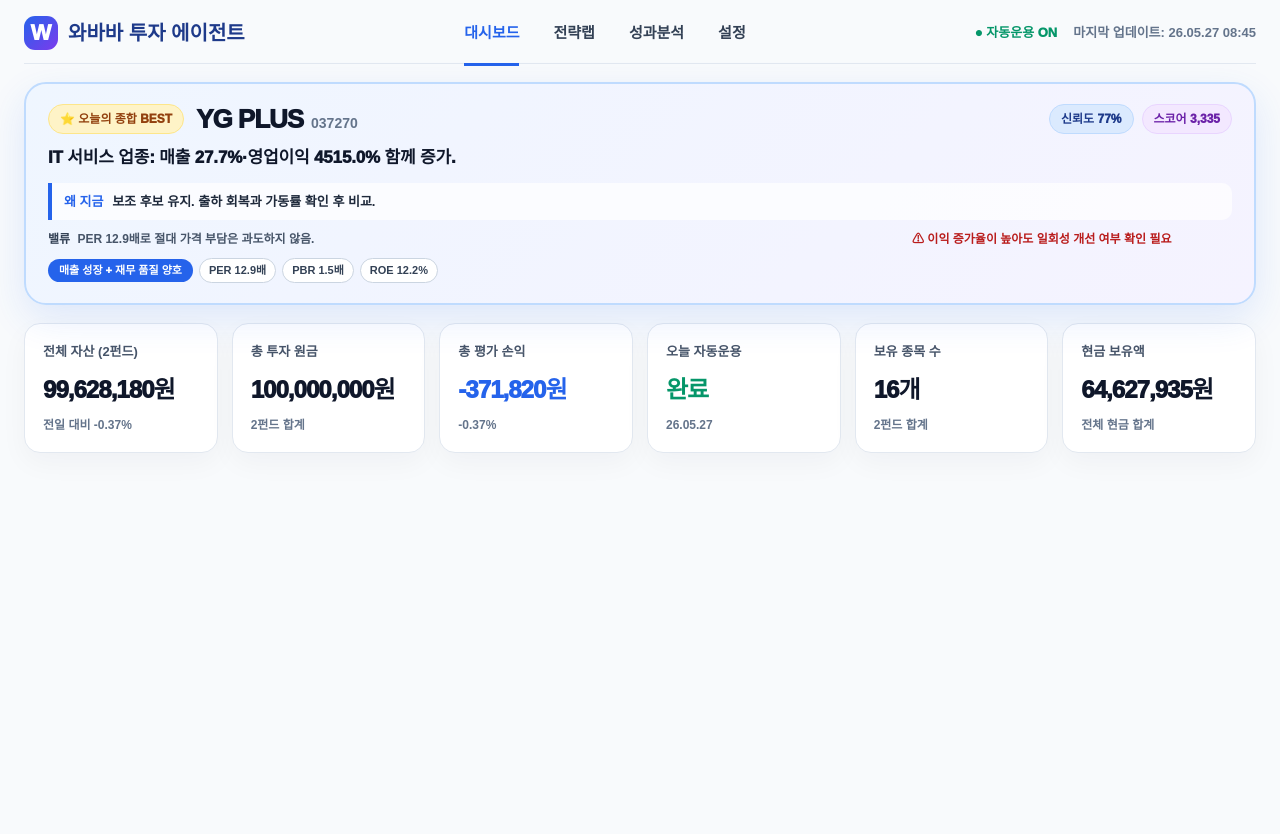
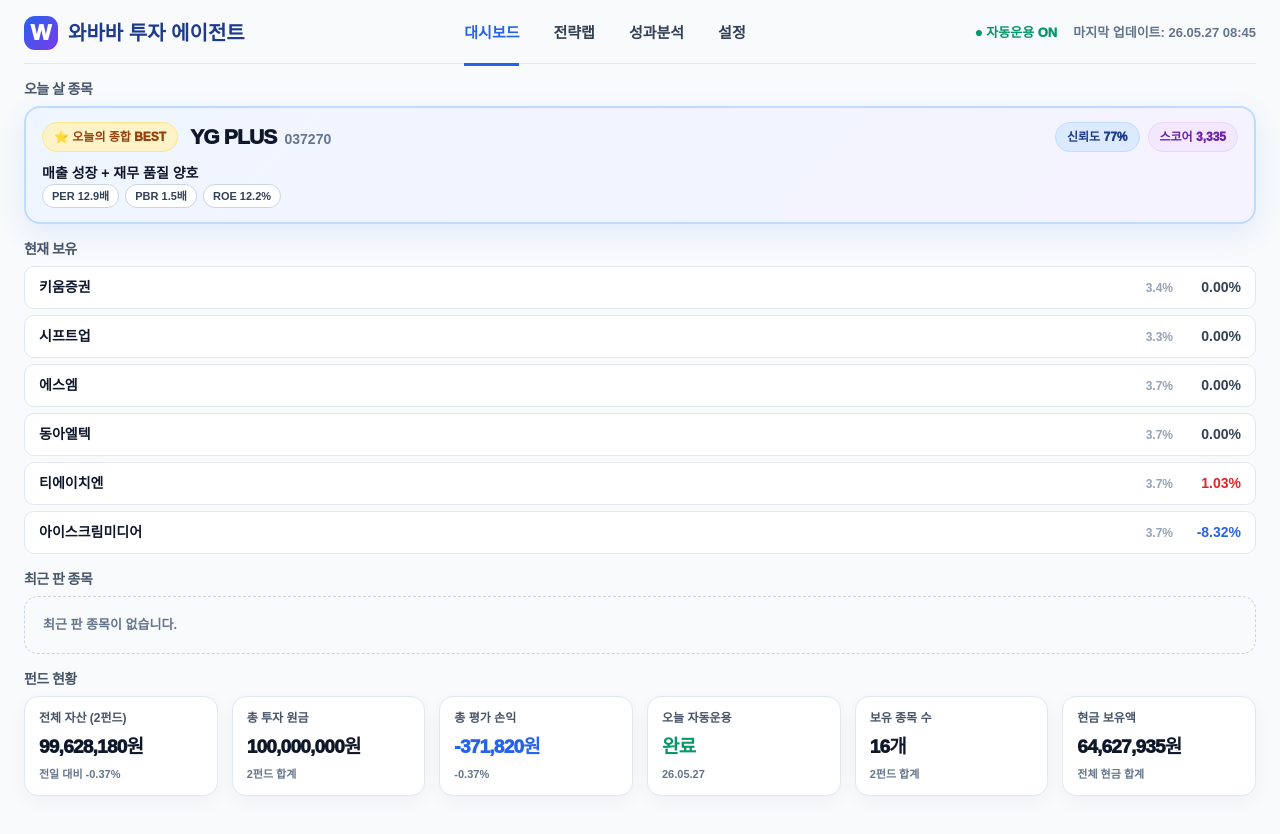
Before and after one commit to CSI-AI/kr-stock-agent, a Next.js app: page / in a window 1280 px wide. Shown: the top 834 px of the page. Before the commit the page ends 800 px from the top, so only its background shows below. Built offline with nearby package versions, Linux system fonts and the light colour scheme.

Commit message:
style: compact wababa dashboard cards
Co-Authored-By: Claude Opus 4.8 <noreply@anthropic.com>

```diff
--- a/app/_dashboard/kit.tsx
+++ b/app/_dashboard/kit.tsx
@@ -1138,9 +1138,11 @@ function BestPickHero({ history }: { history: AnyRecord }) {
   const whyText =
     getString(investmentReport.decision) ||
     getString(investmentReport.businessImpact);
-  const valuationText = getString(investmentReport.valuation);
-  const riskSummary = getString(finalBest.riskSummary);
   const buyTrigger = getString(decisionEngine.buyTrigger);
+  // 운용앱 원칙: 이유는 한 줄(40자 전후). 긴 설명은 전략랩으로.
+  const reasonRaw = buyTrigger || whyText || headline;
+  const reasonLine =
+    reasonRaw.length > 40 ? `${reasonRaw.slice(0, 40)}…` : reasonRaw;
   const confidence = getNumber(decisionEngine.confidence);
   const score =
     getNumber(finalBest.aiFundScore) ??
@@ -1170,39 +1172,9 @@ function BestPickHero({ history }: { history: AnyRecord }) {
         </div>
       </div>
 
-      <div className="bestHeroHeadline">
-        {headline.length > 110 ? `${headline.slice(0, 110)}…` : headline}
-      </div>
-
-      {whyText ? (
-        <div className="bestHeroWhy">
-          <b>왜 지금</b>{" "}
-          {whyText.length > 130 ? `${whyText.slice(0, 130)}…` : whyText}
-        </div>
-      ) : null}
-
-      <div className="bestHeroSubRow">
-        {valuationText ? (
-          <div className="bestHeroValuation">
-            <b>밸류</b>{" "}
-            {valuationText.length > 90
-              ? `${valuationText.slice(0, 90)}…`
-              : valuationText}
-          </div>
-        ) : null}
-        {riskSummary ? (
-          <div className="bestHeroRisk">
-            ⚠ {riskSummary.length > 70 ? `${riskSummary.slice(0, 70)}…` : riskSummary}
-          </div>
-        ) : null}
-      </div>
+      <div className="bestHeroReason">{reasonLine}</div>
 
       <div className="bestHeroMetricsRow">
-        {buyTrigger ? (
-          <span className="bestHeroBuyTrigger">
-            {buyTrigger.length > 30 ? `${buyTrigger.slice(0, 30)}…` : buyTrigger}
-          </span>
-        ) : null}
         {per !== null ? (
           <span className="bestHeroMetricBadge">PER {formatNumber(per, 1)}배</span>
         ) : null}
@@ -1214,6 +1186,65 @@ function BestPickHero({ history }: { history: AnyRecord }) {
         ) : null}
       </div>
     </section>
+  );
+}
+
+// 대시보드 전용 — 현재 보유 종목 압축 1줄 목록(와바바 펀드 기준).
+function DashboardHoldings({ history }: { history: AnyRecord }) {
+  const data = getFundData(history, WABABA_THEME);
+  const positions = data.positions;
+  if (positions.length === 0) {
+    return <div className="emptyCell">현재 보유 중인 종목이 없습니다.</div>;
+  }
+  return (
+    <div className="holdStrip">
+      {positions.map((position, index) => {
+        const rate = getPositionProfitRate(position);
+        const weight = getPositionWeight(position, data.totalAsset);
+        return (
+          <div className="holdStripRow" key={`hold-${getCode(position)}-${index}`}>
+            <span className="holdStripName">{getName(position)}</span>
+            <span className="holdStripWeight">{formatPercent(weight, 1)}</span>
+            <span className="holdStripRate" style={{ color: toneColor(rate) }}>
+              {formatPercent(rate)}
+            </span>
+          </div>
+        );
+      })}
+    </div>
+  );
+}
+
+// 대시보드 전용 — 최근 판 종목. 매도 이력(tradeHistory)이 채워지면 자동 표시.
+function DashboardSold({ history }: { history: AnyRecord }) {
+  const analysis = getObject(history.performanceAnalysis);
+  const sold = getArray(analysis.tradeHistory).filter((trade) =>
+    /매도|sell/i.test(
+      getString(trade.action) ||
+        getString(trade.side) ||
+        getString(trade.type),
+    ),
+  );
+  if (sold.length === 0) {
+    return <div className="emptyCell">최근 판 종목이 없습니다.</div>;
+  }
+  return (
+    <div className="holdStrip">
+      {sold.slice(0, 5).map((trade, index) => {
+        const rate = getPositionProfitRate(trade);
+        return (
+          <div className="holdStripRow" key={`sold-${getCode(trade)}-${index}`}>
+            <span className="holdStripName">{getName(trade)}</span>
+            <span className="holdStripWeight">
+              {formatShortDate(trade.date || trade.sellDate)}
+            </span>
+            <span className="holdStripRate" style={{ color: toneColor(rate) }}>
+              {formatPercent(rate)}
+            </span>
+          </div>
+        );
+      })}
+    </div>
   );
 }
 
@@ -1549,14 +1580,40 @@ const dashboardCss = `
   .smallMetricCard {
     background: #fff;
     border: 1px solid #e2e8f0;
-    border-radius: 16px;
-    padding: 18px 18px;
-    min-height: 104px;
-    box-shadow: 0 10px 28px rgba(15, 23, 42, 0.04);
-  }
-  .smallMetricLabel { color: #475569; font-size: 13px; font-weight: 900; margin-bottom: 11px; }
-  .smallMetricValue { font-size: 24px; font-weight: 950; letter-spacing: -0.04em; }
-  .smallMetricSub { margin-top: 8px; color: #64748b; font-size: 12px; font-weight: 850; }
+    border-radius: 14px;
+    padding: 12px 14px;
+    min-height: 0;
+    box-shadow: 0 6px 18px rgba(15, 23, 42, 0.04);
+  }
+  .smallMetricLabel { color: #475569; font-size: 12px; font-weight: 900; margin-bottom: 6px; }
+  .smallMetricValue { font-size: 19px; font-weight: 950; letter-spacing: -0.04em; }
+  .smallMetricSub { margin-top: 5px; color: #64748b; font-size: 11px; font-weight: 850; }
+  /* Phase 38-B: 종목 우선 섹션 (사고/보유/판/펀드) */
+  .dashSection { margin-bottom: 18px; }
+  .dashSectionTitle { margin: 0 0 10px; font-size: 14px; font-weight: 900; color: #475569; }
+  .holdStrip { display: flex; flex-direction: column; gap: 6px; }
+  .holdStripRow {
+    display: grid;
+    grid-template-columns: 1fr auto auto;
+    gap: 12px;
+    align-items: center;
+    background: #fff;
+    border: 1px solid #e2e8f0;
+    border-radius: 10px;
+    padding: 10px 14px;
+  }
+  .holdStripName { font-size: 14px; font-weight: 850; min-width: 0; white-space: nowrap; overflow: hidden; text-overflow: ellipsis; }
+  .holdStripWeight { font-size: 12px; color: #94a3b8; font-weight: 750; white-space: nowrap; }
+  .holdStripRate { font-size: 14px; font-weight: 900; min-width: 56px; text-align: right; }
+  .bestHeroReason {
+    margin-top: 10px;
+    font-size: 14px;
+    font-weight: 800;
+    line-height: 1.4;
+    white-space: nowrap;
+    overflow: hidden;
+    text-overflow: ellipsis;
+  }
   .fundsGrid { display: grid; grid-template-columns: 1fr; gap: 22px; margin-bottom: 22px; min-width: 0; }
   .fundCard {
     min-width: 0;
@@ -1632,30 +1689,22 @@ const dashboardCss = `
     position: relative;
     background: linear-gradient(135deg, #eff6ff 0%, #f5f3ff 100%);
     border: 2px solid #bfdbfe;
-    border-radius: 22px;
-    padding: 20px 22px;
-    margin-bottom: 18px;
-    box-shadow: 0 14px 38px rgba(37, 99, 235, 0.12);
+    border-radius: 16px;
+    padding: 14px 16px;
+    margin-bottom: 0;
+    box-shadow: 0 10px 28px rgba(37, 99, 235, 0.1);
     min-width: 0;
   }
   .bestHeroHeader { display: flex; justify-content: space-between; align-items: flex-start; gap: 12px; margin-bottom: 12px; flex-wrap: wrap; }
   .bestHeroTitleRow { display: flex; align-items: center; gap: 12px; flex-wrap: wrap; min-width: 0; }
   .bestHeroBadge { display: inline-flex; align-items: center; gap: 4px; padding: 5px 11px; border-radius: 999px; background: #fef3c7; color: #92400e; font-size: 12px; font-weight: 950; border: 1px solid #fde68a; white-space: nowrap; }
-  .bestHeroName { font-size: 26px; font-weight: 950; color: #0f172a; letter-spacing: -0.04em; line-height: 1.1; }
+  .bestHeroName { font-size: 21px; font-weight: 950; color: #0f172a; letter-spacing: -0.04em; line-height: 1.1; }
   .bestHeroName em { font-style: normal; margin-left: 8px; color: #64748b; font-size: 14px; font-weight: 900; letter-spacing: 0; }
   .bestHeroMeta { display: flex; align-items: center; gap: 8px; flex-wrap: wrap; }
   .bestHeroConfidence { display: inline-flex; padding: 5px 11px; border-radius: 999px; background: #dbeafe; color: #1e3a8a; font-size: 12px; font-weight: 950; border: 1px solid #bfdbfe; white-space: nowrap; }
   .bestHeroScore { display: inline-flex; padding: 5px 11px; border-radius: 999px; background: #f3e8ff; color: #6b21a8; font-size: 12px; font-weight: 950; border: 1px solid #e9d5ff; white-space: nowrap; }
-  .bestHeroHeadline { color: #0f172a; font-size: 17px; font-weight: 950; line-height: 1.45; letter-spacing: -0.01em; margin-bottom: 12px; white-space: normal; }
-  .bestHeroWhy { color: #1e293b; font-size: 13px; font-weight: 900; line-height: 1.5; padding: 9px 12px; border-left: 4px solid #2563eb; background: rgba(255, 255, 255, 0.72); border-radius: 0 10px 10px 0; margin-bottom: 10px; white-space: normal; }
-  .bestHeroWhy b { font-weight: 950; color: #2563eb; margin-right: 5px; }
-  .bestHeroSubRow { display: flex; gap: 14px; flex-wrap: wrap; margin-bottom: 10px; }
-  .bestHeroValuation { color: #475569; font-size: 12px; font-weight: 850; line-height: 1.5; white-space: normal; flex: 1 1 280px; min-width: 0; }
-  .bestHeroValuation b { font-weight: 950; color: #334155; margin-right: 4px; }
-  .bestHeroRisk { color: #b91c1c; font-size: 12px; font-weight: 900; line-height: 1.5; white-space: normal; flex: 0 1 320px; min-width: 0; }
   .bestHeroMetricsRow { display: flex; flex-wrap: wrap; gap: 6px; align-items: center; }
   .bestHeroMetricBadge { display: inline-block; padding: 3px 9px; border-radius: 999px; border: 1px solid #cbd5e1; background: #fff; color: #334155; font-size: 11px; font-weight: 900; white-space: nowrap; }
-  .bestHeroBuyTrigger { display: inline-block; padding: 4px 11px; border-radius: 12px; background: #2563eb; color: #fff; font-size: 11px; font-weight: 950; white-space: normal; line-height: 1.35; max-width: 100%; }
   .candidateCardList { display: flex; flex-direction: column; gap: 14px; }
   .candidateCardRow { background: #fff; border: 1px solid #e2e8f0; border-radius: 14px; padding: 14px 16px; box-shadow: 0 4px 12px rgba(15, 23, 42, 0.03); }
   .candidateCardHeader { display: flex; justify-content: space-between; align-items: flex-start; gap: 14px; padding-bottom: 12px; margin-bottom: 12px; border-bottom: 1px solid #eef2f7; flex-wrap: wrap; }
@@ -1902,13 +1951,10 @@ const dashboardCss = `
     .bottomGrid { grid-template-columns: 1fr; }
     .philosophyColumns { grid-template-columns: 1fr; }
     .actionPanel { flex-direction: column; align-items: flex-start; }
-    .bestHero { padding: 14px 14px 12px; margin-bottom: 14px; }
+    .bestHero { padding: 13px 14px; margin-bottom: 0; }
     .bestHeroHeader { margin-bottom: 8px; }
-    .bestHeroName { font-size: 20px; }
-    .bestHeroHeadline { font-size: 14px; line-height: 1.4; margin-bottom: 8px; }
-    .bestHeroWhy { padding: 7px 10px; margin-bottom: 8px; }
-    .bestHeroSubRow { flex-direction: column; gap: 6px; margin-bottom: 6px; }
-    .bestHeroValuation, .bestHeroRisk { flex: 0 0 auto; min-height: 0; }
+    .bestHeroName { font-size: 19px; }
+    .bestHeroReason { font-size: 13px; }
     .bestHeroMetricsRow { gap: 5px; }
     .holdingTableWrap { display: none; }
     .holdingCardList { display: flex; flex-direction: column; gap: 10px; }
@@ -1921,7 +1967,7 @@ const dashboardCss = `
     .candidateCardBody { gap: 6px; }
   }
   @media (max-width: 560px) {
-    .globalSummary { grid-template-columns: 1fr; }
+    .globalSummary { grid-template-columns: repeat(2, minmax(0, 1fr)); }
     .metricPair { grid-template-columns: 1fr; }
     .fundStatsRow { grid-template-columns: 1fr; }
     .candidateHeader { flex-direction: column; }
@@ -1950,5 +1996,7 @@ export {
   FundCard,
   ComparisonSection,
   PhilosophySection,
+  DashboardHoldings,
+  DashboardSold,
   dashboardCss,
 };
--- a/app/page.tsx
+++ b/app/page.tsx
@@ -5,12 +5,14 @@ import {
   formatShortDate,
   BestPickHero,
   GlobalSummary,
+  DashboardHoldings,
+  DashboardSold,
 } from "./_dashboard/kit";
 
 export const dynamic = "force-dynamic";
 
-// 대시보드 — 오늘의 매수 BEST + 펀드 현황만 압축해서 보여준다.
-// 상세 후보/판단은 전략랩, 보유 포트폴리오는 성과분석으로 분리.
+// 대시보드 — 운용앱 구조: 사고 → 보유 → 판 종목 → 펀드 현황.
+// 설명/판단 상세는 전략랩으로, 보유 상세는 성과분석으로 분리.
 export default function DashboardPage() {
   const history = readRecommendationHistory();
 
@@ -18,8 +20,26 @@ export default function DashboardPage() {
     <main className="dashboardRoot">
       <DashboardStyles />
       <AppNav updatedAt={formatShortDate(history.generatedAt)} />
-      <BestPickHero history={history} />
-      <GlobalSummary history={history} />
+
+      <section className="dashSection">
+        <h2 className="dashSectionTitle">오늘 살 종목</h2>
+        <BestPickHero history={history} />
+      </section>
+
+      <section className="dashSection">
+        <h2 className="dashSectionTitle">현재 보유</h2>
+        <DashboardHoldings history={history} />
+      </section>
+
+      <section className="dashSection">
+        <h2 className="dashSectionTitle">최근 판 종목</h2>
+        <DashboardSold history={history} />
+      </section>
+
+      <section className="dashSection">
+        <h2 className="dashSectionTitle">펀드 현황</h2>
+        <GlobalSummary history={history} />
+      </section>
     </main>
   );
 }
```
